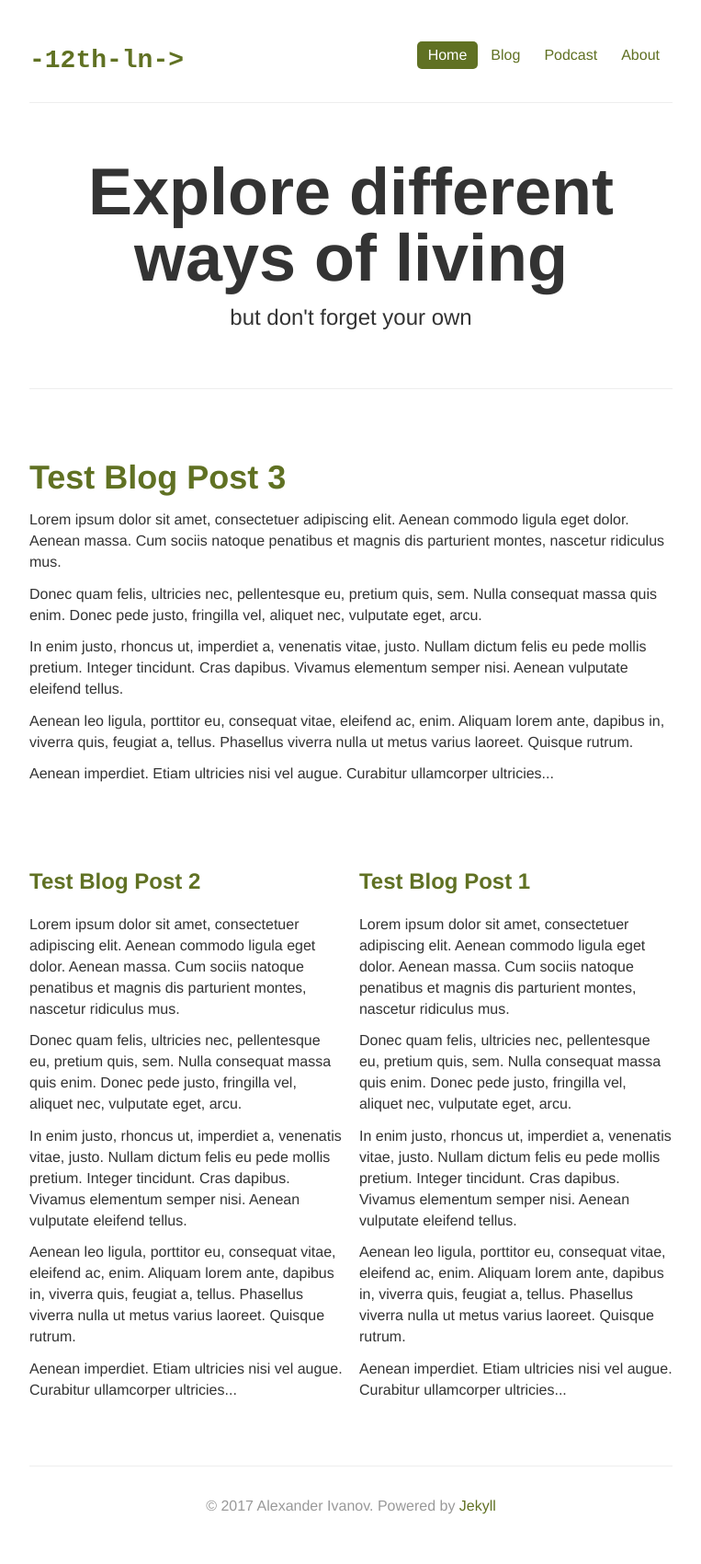
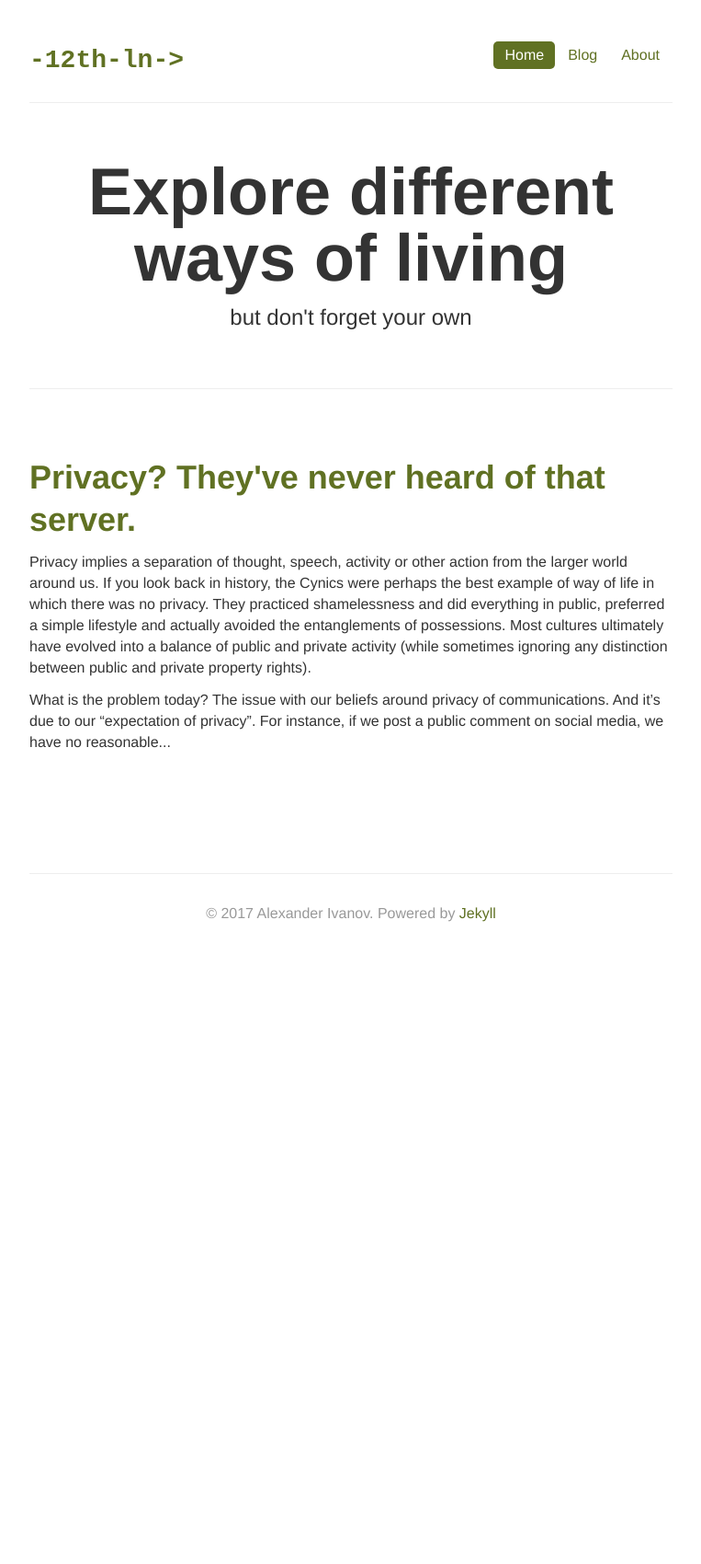
Before and after one commit to sashasyedin/twelfthlane.net, a Jekyll site: the page built from index.html, in a window 1280 px wide. Shown: the whole page at 92% size, without its empty margins (258-1021 px from the left). Built offline with Jekyll 4.4.1, drawn with Linux system fonts in a browser that asks for light colours; after the commit the page ends 1056 px from its top, so only the background shows below that.

Commit message:
New post 'Privacy? They've never heard of that server'

```diff
--- a/_layouts/default.html
+++ b/_layouts/default.html
@@ -20,7 +20,7 @@
 			<ul class="nav nav-pills pull-right">
 				<li{% if page.url == "/" %} class="active"{% endif %}><a href="/">Home</a></li>
 				<li{% if page.url == "/blog" or page.path contains '_posts' %} class="active"{% endif %}><a href="/blog">Blog</a></li>
-				<li{% if page.url == "/podcasts" %} class="active"{% endif %}><a href="/podcasts">Podcast</a></li>
+				<!-- <li{% if page.url == "/podcasts" %} class="active"{% endif %}><a href="/podcasts">Podcast</a></li> -->
 				<li{% if page.url == "/about" %} class="active"{% endif %}><a href="/about">About</a></li>
 			</ul>
 			<div class="page-header">
--- a/_posts/2017-09-10-test-blog-item-1.md
+++ /dev/null
@@ -1,19 +0,0 @@
----
-title: Test Blog Post 1
-layout: post
-subtitle: Test
-category: TestCat
----
-Lorem ipsum dolor sit amet, consectetuer adipiscing elit. Aenean commodo ligula eget dolor. Aenean massa. Cum sociis natoque penatibus et magnis dis parturient montes, nascetur ridiculus mus.
-
-Donec quam felis, ultricies nec, pellentesque eu, pretium quis, sem. Nulla consequat massa quis enim. Donec pede justo, fringilla vel, aliquet nec, vulputate eget, arcu.
-
-In enim justo, rhoncus ut, imperdiet a, venenatis vitae, justo. Nullam dictum felis eu pede mollis pretium. Integer tincidunt. Cras dapibus. Vivamus elementum semper nisi. Aenean vulputate eleifend tellus.
-
-Aenean leo ligula, porttitor eu, consequat vitae, eleifend ac, enim. Aliquam lorem ante, dapibus in, viverra quis, feugiat a, tellus. Phasellus viverra nulla ut metus varius laoreet. Quisque rutrum.
-
-Aenean imperdiet. Etiam ultricies nisi vel augue. Curabitur ullamcorper ultricies nisi. Nam eget dui. Etiam rhoncus. Maecenas tempus, tellus eget condimentum rhoncus, sem quam semper libero, sit amet adipiscing sem neque sed ipsum.
-
-Nam quam nunc, blandit vel, luctus pulvinar, hendrerit id, lorem. Maecenas nec odio et ante tincidunt tempus. Donec vitae sapien ut libero venenatis faucibus. Nullam quis ante. Etiam sit amet orci eget eros faucibus tincidunt. Duis leo.
-
-Sed fringilla mauris sit amet nibh. Donec sodales sagittis magna.
--- a/_posts/2017-09-11-test-blog-item-2.md
+++ /dev/null
@@ -1,19 +0,0 @@
----
-title: Test Blog Post 2
-layout: post
-subtitle: Test
-category: TestCat
----
-Lorem ipsum dolor sit amet, consectetuer adipiscing elit. Aenean commodo ligula eget dolor. Aenean massa. Cum sociis natoque penatibus et magnis dis parturient montes, nascetur ridiculus mus.
-
-Donec quam felis, ultricies nec, pellentesque eu, pretium quis, sem. Nulla consequat massa quis enim. Donec pede justo, fringilla vel, aliquet nec, vulputate eget, arcu.
-
-In enim justo, rhoncus ut, imperdiet a, venenatis vitae, justo. Nullam dictum felis eu pede mollis pretium. Integer tincidunt. Cras dapibus. Vivamus elementum semper nisi. Aenean vulputate eleifend tellus.
-
-Aenean leo ligula, porttitor eu, consequat vitae, eleifend ac, enim. Aliquam lorem ante, dapibus in, viverra quis, feugiat a, tellus. Phasellus viverra nulla ut metus varius laoreet. Quisque rutrum.
-
-Aenean imperdiet. Etiam ultricies nisi vel augue. Curabitur ullamcorper ultricies nisi. Nam eget dui. Etiam rhoncus. Maecenas tempus, tellus eget condimentum rhoncus, sem quam semper libero, sit amet adipiscing sem neque sed ipsum.
-
-Nam quam nunc, blandit vel, luctus pulvinar, hendrerit id, lorem. Maecenas nec odio et ante tincidunt tempus. Donec vitae sapien ut libero venenatis faucibus. Nullam quis ante. Etiam sit amet orci eget eros faucibus tincidunt. Duis leo.
-
-Sed fringilla mauris sit amet nibh. Donec sodales sagittis magna.
--- a/_posts/2017-09-12-test-blog-item-3.md
+++ /dev/null
@@ -1,19 +0,0 @@
----
-title: Test Blog Post 3
-layout: post
-subtitle: Test
-category: TestCat
----
-Lorem ipsum dolor sit amet, consectetuer adipiscing elit. Aenean commodo ligula eget dolor. Aenean massa. Cum sociis natoque penatibus et magnis dis parturient montes, nascetur ridiculus mus.
-
-Donec quam felis, ultricies nec, pellentesque eu, pretium quis, sem. Nulla consequat massa quis enim. Donec pede justo, fringilla vel, aliquet nec, vulputate eget, arcu.
-
-In enim justo, rhoncus ut, imperdiet a, venenatis vitae, justo. Nullam dictum felis eu pede mollis pretium. Integer tincidunt. Cras dapibus. Vivamus elementum semper nisi. Aenean vulputate eleifend tellus.
-
-Aenean leo ligula, porttitor eu, consequat vitae, eleifend ac, enim. Aliquam lorem ante, dapibus in, viverra quis, feugiat a, tellus. Phasellus viverra nulla ut metus varius laoreet. Quisque rutrum.
-
-Aenean imperdiet. Etiam ultricies nisi vel augue. Curabitur ullamcorper ultricies nisi. Nam eget dui. Etiam rhoncus. Maecenas tempus, tellus eget condimentum rhoncus, sem quam semper libero, sit amet adipiscing sem neque sed ipsum.
-
-Nam quam nunc, blandit vel, luctus pulvinar, hendrerit id, lorem. Maecenas nec odio et ante tincidunt tempus. Donec vitae sapien ut libero venenatis faucibus. Nullam quis ante. Etiam sit amet orci eget eros faucibus tincidunt. Duis leo.
-
-Sed fringilla mauris sit amet nibh. Donec sodales sagittis magna.
--- /dev/null
+++ b/_posts/2017-10-10-privacy-problem.md
@@ -0,0 +1,13 @@
+---
+title: Privacy? They've never heard of that server.
+layout: post
+subtitle: Privacy
+category: Technology
+---
+Privacy implies a separation of thought, speech, activity or other action from the larger world around us. If you look back in history, the Cynics were perhaps the best example of way of life in which there was no privacy. They practiced shamelessness and did everything in public, preferred a simple lifestyle and actually avoided the entanglements of possessions. Most cultures ultimately have evolved into a balance of public and private activity (while sometimes ignoring any distinction between public and private property rights).
+
+What is the problem today? The issue with our beliefs around privacy of communications. And it's due to our "expectation of privacy". For instance, if we post a public comment on social media, we have no reasonable expectation of privacy and therefore are not worried if this communication is shared or observed by others. However, if we send an e-mail to single recipient, or converse on the telephone with a family member, we have a reasonable expectation of privacy in relation to this communication and would be dumbfounded if such information was shared with others including government agencies. The thing is, various internet-based companies or state agencies have taken the position that extracting and storing virtually all possible data from communications within their reach is ethical, potentially useful, and profitable. From the authorities' point of view, if we have all this data on hand, then we can review it if we come to believe that an abstract person has potentially violated some standard of behavior and is therefore deserving of surveillance. The commercial position is that the more we know about everyone, the better we can target commercial opportunities – or perhaps protect certain company's profits.
+
+There is one issue left, however. Which is on a vast amount of storage capacity. Eventually someone has to pay for this infrastructure behind your Internet connection; with a variety of different concepts of data theft that has been revealed generating terabytes of data per hour. The scope of this data storage complication is becoming quite large. But the world does not stand still and, for instance, quantum storage could make our lives even more trackable in the near future.
+
+It will take some time for a collective understanding that real privacy is an illusionary concept.
```
Also changed, not shown: about.md (+1 -1 lines).
